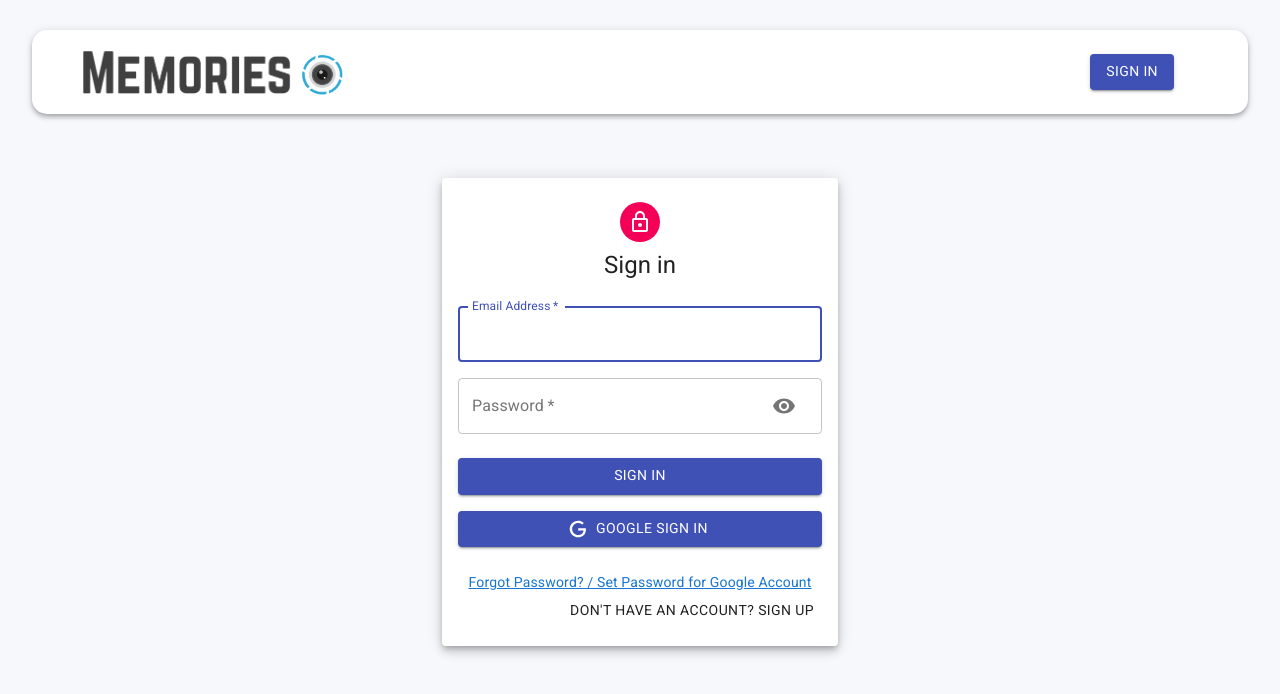
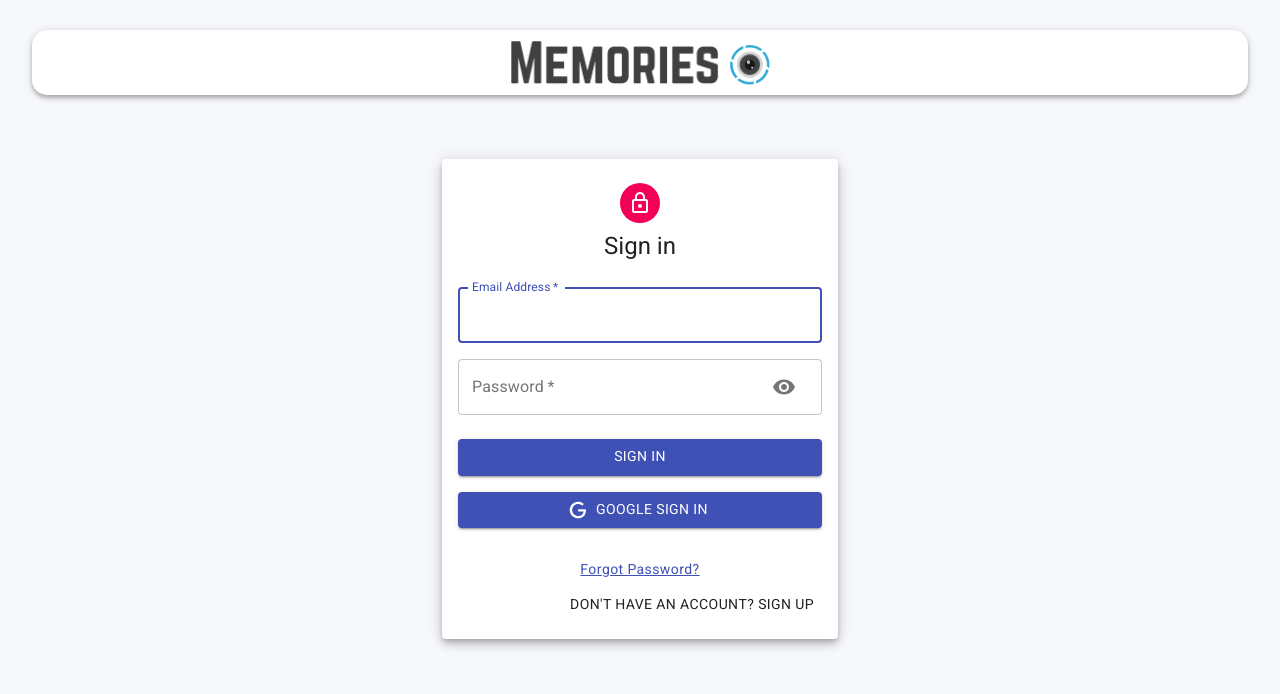
Before and after one commit to TOSEEB/Good_moments, a React (Create React App) app in the folder client/: page /auth in a window 1280 px wide. Shown: the top 694 px of the page. Built offline with nearby package versions, Linux system fonts and the light colour scheme; no server answers.

Commit message:
Update navbar: center MEMORIES text, remove sign-in button; Update forgot password: fix link and functionality; Change frontend port to 3001; Update email service to use port 3001

```diff
--- a/client/package.json
+++ b/client/package.json
@@ -30,7 +30,7 @@
     "redux-thunk": "^2.3.0"
   },
   "scripts": {
-    "start": "set NODE_OPTIONS=--openssl-legacy-provider && react-scripts start",
+    "start": "set NODE_OPTIONS=--openssl-legacy-provider && cross-env PORT=3001 react-scripts start",
     "build": "cross-env NODE_OPTIONS=--openssl-legacy-provider react-scripts build",
     "test": "react-scripts test",
     "eject": "react-scripts eject"
--- a/client/src/components/Auth/Auth.js
+++ b/client/src/components/Auth/Auth.js
@@ -396,15 +396,24 @@ const SignUp = () => {
               Google Sign In
             </Button>
             {!isSignup && (
-              <Typography
-                variant="body2"
-                style={{ textAlign: 'center', marginTop: '10px', cursor: 'pointer' }}
-                onClick={handleOpenForgotPassword}
+              <Button
+                variant="text"
+                color="primary"
+                style={{
+                  textAlign: 'center',
+                  marginTop: '10px',
+                  textTransform: 'none',
+                  textDecoration: 'underline',
+                  padding: '4px 8px'
+                }}
+                onClick={(e) => {
+                  e.preventDefault();
+                  e.stopPropagation();
+                  handleOpenForgotPassword();
+                }}
               >
-                <span style={{ color: '#1976d2', textDecoration: 'underline' }}>
-                  Forgot Password? / Set Password for Google Account
-                </span>
-              </Typography>
+                Forgot Password?
+              </Button>
             )}
           </>
         )}
--- a/client/src/components/Navbar/Navbar.js
+++ b/client/src/components/Navbar/Navbar.js
@@ -72,17 +72,15 @@ const Navbar = () => {
         <img component={Link} to="/" src={memoriesText} alt="icon" height="45px" />
         <img className={classes.image} src={memoriesLogo} alt="icon" height="40px" />
       </Link>
-      <Toolbar className={classes.toolbar}>
-        {user?.result ? (
+      {user?.result && (
+        <Toolbar className={classes.toolbar}>
           <div className={classes.profile}>
             <Avatar className={classes.purple} alt={user?.result.name} src={user?.result.imageUrl}>{user?.result.name.charAt(0)}</Avatar>
             <Typography className={classes.userName} variant="h6">{user?.result.name}</Typography>
             <Button variant="contained" className={classes.logout} color="secondary" onClick={logout}>Logout</Button>
           </div>
-        ) : (
-          <Button component={Link} to="/auth" variant="contained" color="primary">Sign In</Button>
-        )}
-      </Toolbar>
+        </Toolbar>
+      )}
     </AppBar>
   );
 };
--- a/client/src/components/Navbar/styles.js
+++ b/client/src/components/Navbar/styles.js
@@ -7,9 +7,10 @@ export default makeStyles((theme) => ({
     margin: '30px 0',
     display: 'flex',
     flexDirection: 'row',
-    justifyContent: 'space-between',
+    justifyContent: 'center',
     alignItems: 'center',
     padding: '10px 50px',
+    position: 'relative',
     [theme.breakpoints.down('sm')]: {
       flexDirection: 'column',
       padding: '10px 20px',
@@ -30,8 +31,12 @@ export default makeStyles((theme) => ({
     display: 'flex',
     justifyContent: 'flex-end',
     width: '400px',
+    position: 'absolute',
+    right: '50px',
     [theme.breakpoints.down('sm')]: {
       width: 'auto',
+      position: 'static',
+      right: 'auto',
     },
   },
   profile: {
```
Also changed, not shown: 1 other file (tests, documents, lock files or other folders).
